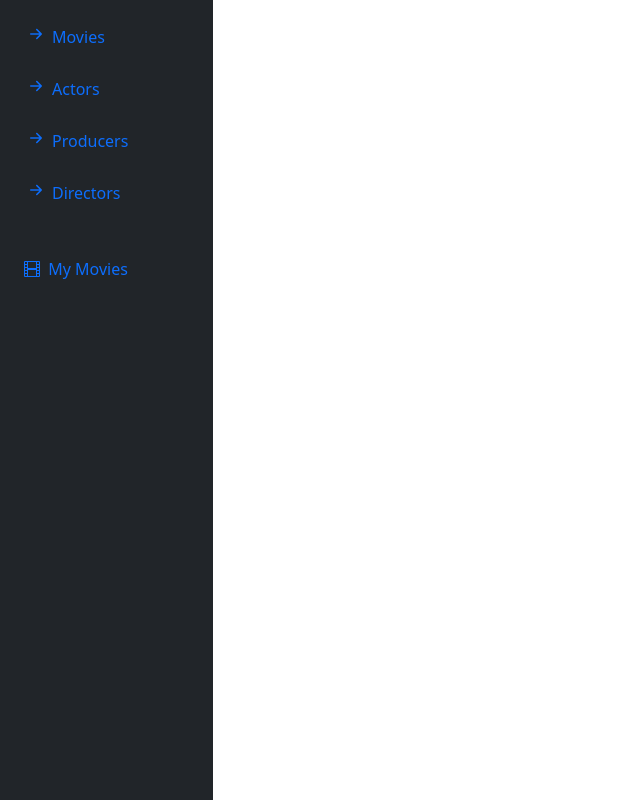
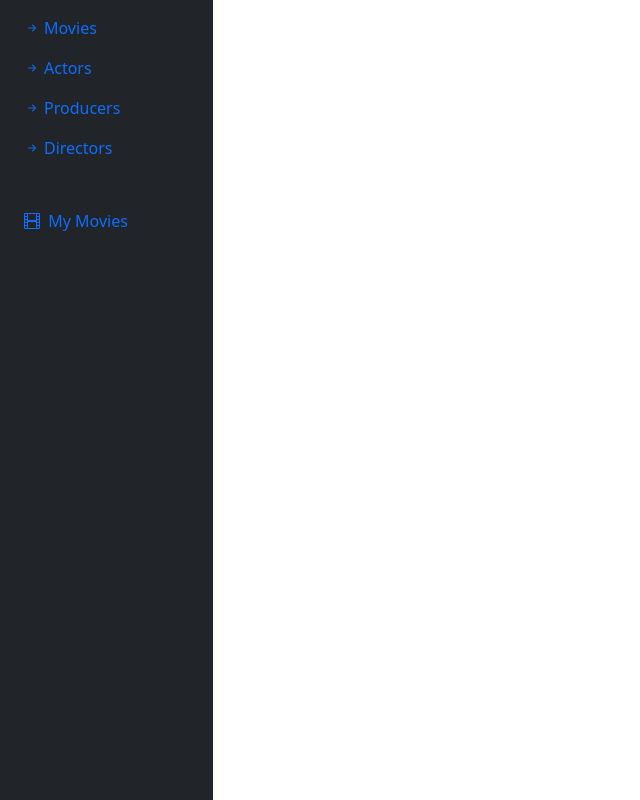
Before and after one commit to PedroS50/PocketMovies_tpwDjango, a Django app: page / in a window 1280 px wide. Shown: the part 56-856 px from the top of the page, without its empty margins (0-640 px from the left). Run offline with Django 3.2, Linux system fonts and the light colour scheme; some libraries are stand-ins or nearby versions.

Commit message:
sidebar icons fixed

```diff
--- a/PocketMovies/app/templates/layout.html
+++ b/PocketMovies/app/templates/layout.html
@@ -41,22 +41,22 @@
                 <ul class="nav nav-pills flex-column mb-sm-auto mb-0 align-items-center align-items-sm-start" id="menu">
                     <li class="nav-item">
                         <a href="/movies/" class="nav-link align-middle px-0">
-                            <i class=" fs-4 bi bi-arrow-right-short"></i><span class="ms-1 d-none d-sm-inline">Movies</span>
+                            <i class=" fs-8 bi bi-arrow-right-short"></i><span class="ms-1 d-none d-sm-inline">Movies</span>
                         </a>
                     </li>
                     <li class="nav-item">
                         <a href="/actors/" class="nav-link align-middle px-0">
-                            <i class=" fs-4 bi bi-arrow-right-short"></i><span class="ms-1 d-none d-sm-inline">Actors</span>
+                            <i class=" fs-8 bi bi-arrow-right-short"></i><span class="ms-1 d-none d-sm-inline">Actors</span>
                         </a>
                     </li>
                     <li class="nav-item">
                         <a href="/producers/" class="nav-link align-middle px-0">
-                            <i class=" fs-4 bi bi-arrow-right-short"></i><span class="ms-1 d-none d-sm-inline">Producers</span>
+                            <i class=" fs-8 bi bi-arrow-right-short"></i><span class="ms-1 d-none d-sm-inline">Producers</span>
                         </a>
                     </li>
                     <li class="nav-item">
                         <a href="/directors/" class="nav-link align-middle px-0">
-                           <i class=" fs-4 bi bi-arrow-right-short"></i><span class="ms-1 d-none d-sm-inline">Directors</span>
+                           <i class=" fs-8 bi bi-arrow-right-short"></i><span class="ms-1 d-none d-sm-inline">Directors</span>
                         </a>
                     </li>
                     <hr/>
@@ -65,13 +65,13 @@
                             <i class="bi bi-film"></i> <span class="ms-1 d-none d-sm-inline">My Movies</span> </a>
                         <ul class="collapse nav flex-column ms-1" id="submenu1" data-bs-parent="#menu">
                             <li class="w-100">
-                                <a href="/movies/my_favorite_movies/" class="nav-link px-0"><i class=" fs-4 bi bi-plus-circle"></i> <span class="d-none d-sm-inline"> Favorite Movies</span></a>
+                                <a href="/movies/my_favorite_movies/" class="nav-link px-0"><i class=" fs-8 bi bi-plus-circle"></i> <span class="d-none d-sm-inline"> Favorite Movies</span></a>
                             </li>
                             <li>
-                                <a href="/movies/my_want_to_watch/" class="nav-link px-0"><i class=" fs-4 bi bi-heart"></i><span class="d-none d-sm-inline"> Movies to Watch</span></a>
+                                <a href="/movies/my_want_to_watch/" class="nav-link px-0"><i class=" fs-8 bi bi-heart"></i><span class="d-none d-sm-inline"> Movies to Watch</span></a>
                             </li>
                             <li>
-                                <a href="/movies/my_watched_movies/" class="nav-link px-0"><i class="fs-4 bi bi-eye icon"></i><span class="d-none d-sm-inline"> Watched Movies </span></a>
+                                <a href="/movies/my_watched_movies/" class="nav-link px-0"><i class="fs-8 bi bi-eye"></i><span class="d-none d-sm-inline"> Watched Movies </span></a>
                             </li>
                         </ul>
                     </li>
```
